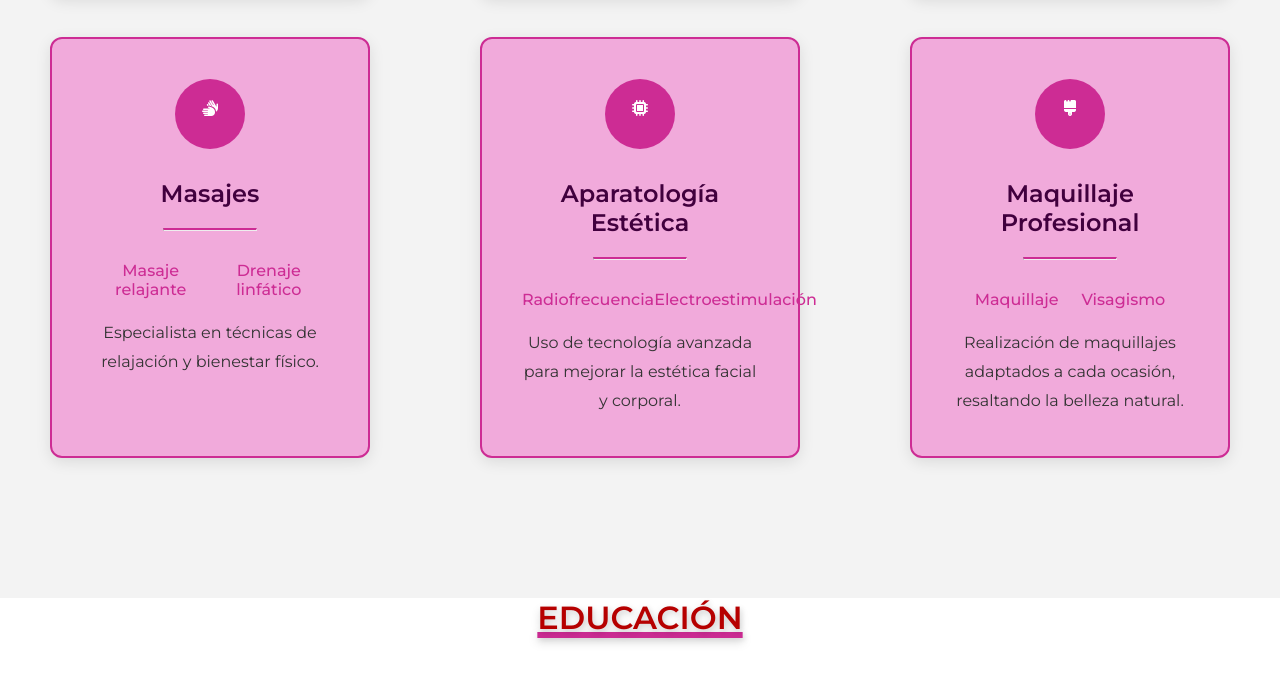
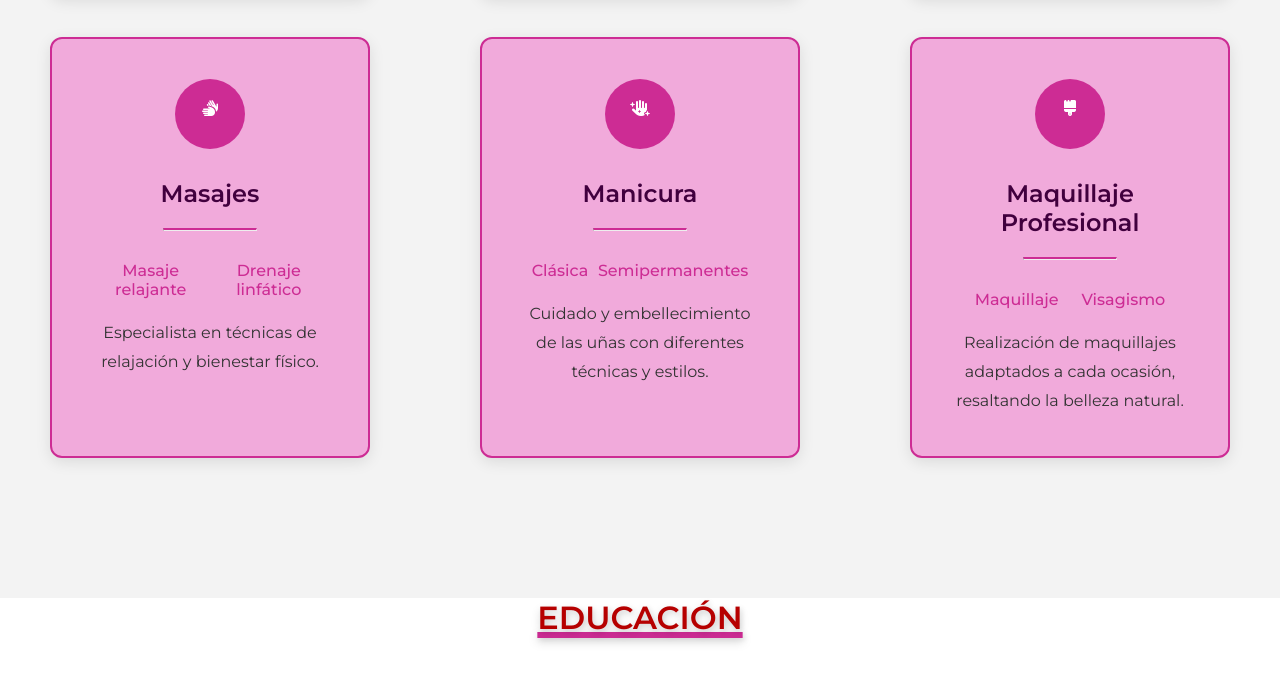
Before and after one commit to Ignaciobrenas/Portfolio-India, a plain HTML site: page index.html in a window 1280 px wide. Shown: the part 2130-2815 px from the top of the page. Drawn offline with Linux system fonts and the light colour scheme.

Commit message:
Update index.html

```diff
--- a/index.html
+++ b/index.html
@@ -128,16 +128,17 @@
         </div>
 
         <!-- Aparatología Estética -->
-        <div class="servicio">
-            <span class="icono"><i class="fa-solid fa-microchip"></i></span>
-            <h4>Aparatología Estética</h4>
-            <hr>
-            <ul class="servicios-tag">
-                <li>Radiofrecuencia</li>
-                <li>Electroestimulación</li>
-            </ul>
-            <p>Uso de tecnología avanzada para mejorar la estética facial y corporal.</p>
-        </div>
+       <div class="servicio">
+    <span class="icono"><i class="fa-solid fa-hand-sparkles"></i></span>
+    <h4>Manicura</h4>
+    <hr>
+    <ul class="servicios-tag">
+        <li>Clásica</li>
+        <li>Semipermanentes</li>
+    </ul>
+    <p>Cuidado y embellecimiento de las uñas con diferentes técnicas y estilos.</p>
+</div>
+
         <div class="servicio">
             <span class="icono"><i class="fa-solid fa-brush"></i></span>
             <h4>Maquillaje Profesional</h4>
```
